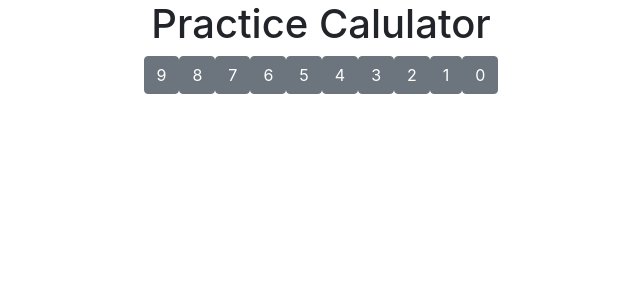
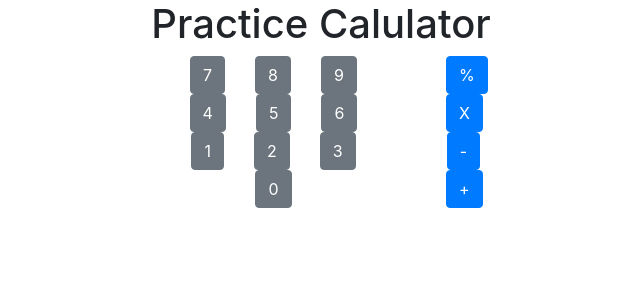
Before and after one commit to alycapps/typescriptCalculator, a React (Create React App) app: page / in a window 1280 px wide. Shown: the top 300 px of the page, without its empty margins (319-959 px from the left). Built offline with nearby package versions, Linux system fonts and the light colour scheme.

Commit message:
added operator buttons

```diff
--- a/public/index.html
+++ b/public/index.html
@@ -24,7 +24,7 @@
       work correctly both with client-side routing and a non-root public URL.
       Learn how to configure a non-root public URL by running `npm run build`.
     -->
-    <title>React App</title>
+    <title>Calculator</title>
     <!-- Bootstrap -->
     <link rel="stylesheet" href="https://stackpath.bootstrapcdn.com/bootstrap/4.3.1/css/bootstrap.min.css" integrity="sha384-ggOyR0iXCbMQv3Xipma34MD+dH/1fQ784/j6cY/iJTQUOhcWr7x9JvoRxT2MZw1T" crossorigin="anonymous">
   </head>
--- a/src/App.tsx
+++ b/src/App.tsx
@@ -1,7 +1,8 @@
 import React, { Component } from 'react';
 import './App.css';
 import NumberBtn from "./components/NumberBtn";
-import { thisExpression } from '@babel/types';
+import OperatorBtn from "./components/OperatorBtn";
+// import { thisExpression } from '@babel/types';
 // import { number } from 'prop-types';
 // import { render } from 'react-dom';
 
@@ -11,22 +12,36 @@ export interface Props {
 }
 
 interface State {
-    numbers: number[]
+    numbers: number[],
+    operators: string[]
 }
 
 class App extends Component<{}, State> {
   state = {
-    numbers: [9, 8, 7, 6, 5, 4, 3, 2, 1, 0]
-    // number: 2
+    numbers: [7,8,9,4,5,6,1,2,3,0],
+    operators: ["%","X","-","+"]
   }
 
   public render() {
     return (
       <div className="App">
         <h1>Practice Calulator</h1>
-        {this.state.numbers.map(number => (
-          <NumberBtn number={number}/>
-        ))}
+        <div className="container">
+          <div className="row">
+            <div className="col-md-4"></div>
+            <div className="col-md-3">
+              {this.state.numbers.map(number => (
+                <NumberBtn number={number}/>
+              ))}
+            </div>
+            <div className="col-md-1">
+              {this.state.operators.map(operator => (
+                <OperatorBtn operator={operator} />
+              ))}
+            </div>
+            <div className="col-md-3"></div>
+          </div>
+        </div>
       </div>
     );
   }
--- a/src/components/NumberBtn.tsx
+++ b/src/components/NumberBtn.tsx
@@ -5,9 +5,11 @@ export interface Props {
 };
 
 const NumberBtn = (props: Props) => (
-    <button type="button" className="btn btn-secondary">
-      {props.number}
-    </button>
+     <span className="col-md-1">
+      <button value={props.number} type="button" className="btn btn-secondary">
+        {props.number}
+      </button>
+    </span>
 );
 
 export default NumberBtn;
--- /dev/null
+++ b/src/components/OperatorBtn.tsx
@@ -0,0 +1,15 @@
+import React from "react";
+
+export interface Props {
+  operator: string
+}
+
+const OperatorBtn = (props: Props) => (
+  <span className="col-md-1">
+   <button value={props.operator} type="button" className="btn btn-primary">
+     {props.operator}
+   </button>
+ </span>
+);
+
+export default OperatorBtn;
```
